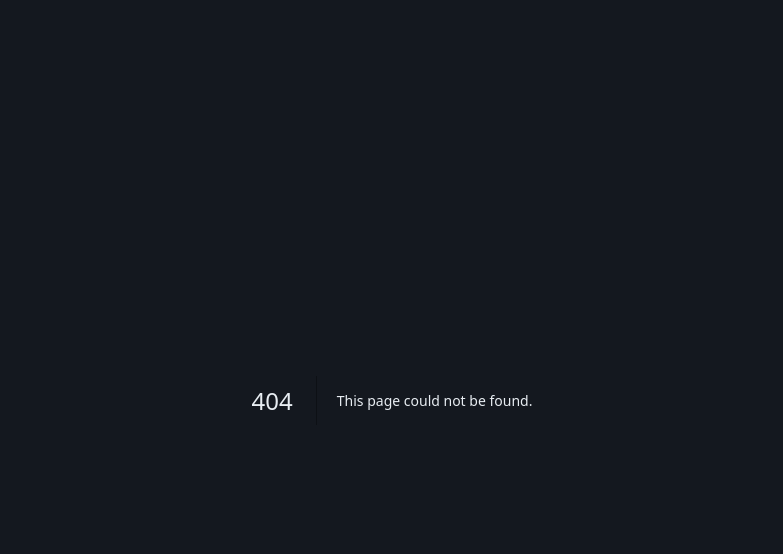
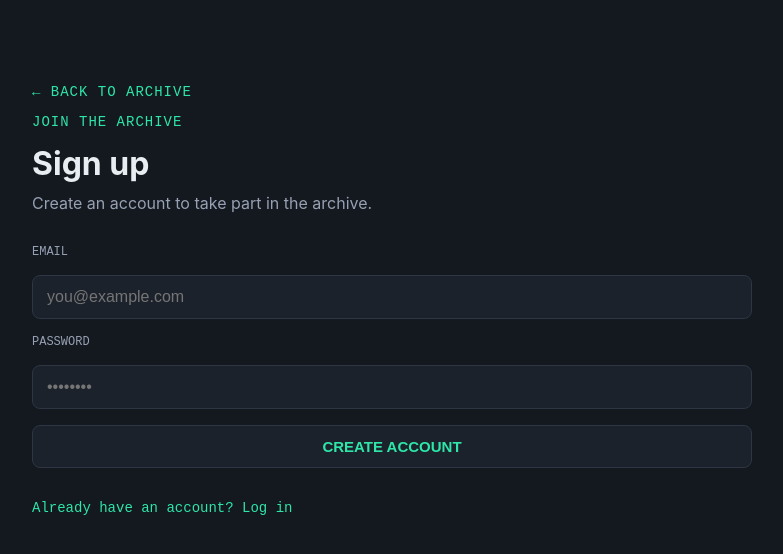
Before and after one commit to Zephy3275/Srun-Nguon-Ly---My-Khmer-Living-Archive, a Next.js app: page /signup in a window 1280 px wide. Before the commit this address had no page. Shown: the top 554 px of the page, without its empty margins (248-1031 px from the left). Built offline with nearby package versions, Linux system fonts and the light colour scheme.

Commit message:
Sprint 2: sign up/login system, the doors (AI-assisted)

```diff
--- /dev/null
+++ b/app/signup/page.js
@@ -0,0 +1,50 @@
+import Link from "next/link";
+import SignupForm from "../../components/SignupForm.js";
+
+const styles = {
+  wrap: {
+    maxWidth: 720,
+    margin: "0 auto",
+    padding: "80px 24px",
+  },
+  back: {
+    fontFamily: "'Courier New', monospace",
+    fontSize: 14,
+    letterSpacing: 1,
+    color: "#2EE6A8",
+    textDecoration: "none",
+  },
+  kicker: {
+    fontFamily: "'Courier New', monospace",
+    color: "#2EE6A8",
+    fontSize: 14,
+    letterSpacing: 1,
+  },
+  title: {
+    fontSize: 32,
+    fontWeight: 700,
+    margin: "16px 0 12px",
+    lineHeight: 1.1,
+  },
+  description: {
+    fontSize: 16,
+    color: "#97A1B3",
+    margin: "0 0 24px",
+  },
+};
+
+export default function SignupPage() {
+  return (
+    <main style={styles.wrap}>
+      <Link href="/" style={styles.back}>
+        ← BACK TO ARCHIVE
+      </Link>
+      <p style={styles.kicker}>JOIN THE ARCHIVE</p>
+      <h1 style={styles.title}>Sign up</h1>
+      <p style={styles.description}>
+        Create an account to take part in the archive.
+      </p>
+      <SignupForm />
+    </main>
+  );
+}
--- /dev/null
+++ b/components/SignupForm.js
@@ -0,0 +1,137 @@
+"use client";
+
+import { useState } from "react";
+import { useRouter } from "next/navigation";
+import Link from "next/link";
+import { createClient } from "../utils/supabase/client.js";
+
+const styles = {
+  form: {
+    marginTop: 32,
+    display: "flex",
+    flexDirection: "column",
+    gap: 16,
+  },
+  label: {
+    fontFamily: "'Courier New', monospace",
+    fontSize: 12,
+    color: "#97A1B3",
+  },
+  input: {
+    width: "100%",
+    padding: "12px 14px",
+    fontSize: 16,
+    backgroundColor: "#1C222C",
+    border: "1px solid #2E3644",
+    borderRadius: 8,
+    color: "#E8EDF2",
+    outline: "none",
+    boxSizing: "border-box",
+  },
+  button: {
+    padding: "12px 16px",
+    fontSize: 15,
+    fontWeight: 600,
+    backgroundColor: "#1C222C",
+    color: "#2EE6A8",
+    border: "1px solid #2E3644",
+    borderRadius: 8,
+    cursor: "pointer",
+  },
+  error: {
+    color: "#E86A5A",
+    fontSize: 14,
+    margin: "16px 0 0",
+  },
+  linkRow: {
+    fontFamily: "'Courier New', monospace",
+    fontSize: 14,
+    color: "#2EE6A8",
+    marginTop: 16,
+  },
+  link: {
+    color: "#2EE6A8",
+    textDecoration: "none",
+  },
+};
+
+export default function SignupForm() {
+  const router = useRouter();
+  const [email, setEmail] = useState("");
+  const [password, setPassword] = useState("");
+  const [error, setError] = useState("");
+  const [loading, setLoading] = useState(false);
+
+  async function handleSubmit(e) {
+    e.preventDefault();
+    setError("");
+    setLoading(true);
+
+    const supabase = createClient();
+    const { data, error: authError } = await supabase.auth.signUp({
+      email,
+      password,
+    });
+
+    if (authError) {
+      setError("Something went wrong. Please try again.");
+      setLoading(false);
+      return;
+    }
+
+    if (data.session) {
+      // A session is returned only when email confirmation is disabled,
+      // which is how this project is configured. Log straight in.
+      router.push("/");
+      router.refresh();
+      return;
+    }
+
+    // Safety net: if confirmation were enabled, no session is returned yet.
+    setLoading(false);
+    setError("Check your email to confirm your account.");
+  }
+
+  return (
+    <form onSubmit={handleSubmit} style={styles.form} noValidate>
+      <label style={styles.label} htmlFor="signup-email">
+        EMAIL
+      </label>
+      <input
+        id="signup-email"
+        type="email"
+        value={email}
+        onChange={(e) => setEmail(e.target.value)}
+        placeholder="you@example.com"
+        style={styles.input}
+        required
+      />
+
+      <label style={styles.label} htmlFor="signup-password">
+        PASSWORD
+      </label>
+      <input
+        id="signup-password"
+        type="password"
+        value={password}
+        onChange={(e) => setPassword(e.target.value)}
+        placeholder="••••••••"
+        style={styles.input}
+        required
+      />
+
+      <button type="submit" disabled={loading} style={styles.button}>
+        {loading ? "CREATING ACCOUNT…" : "CREATE ACCOUNT"}
+      </button>
+
+      {error && <p style={styles.error}>{error}</p>}
+
+      <p style={styles.linkRow}>
+        Already have an account?{" "}
+        <Link href="/login" style={styles.link}>
+          Log in
+        </Link>
+      </p>
+    </form>
+  );
+}
```
Also changed, not shown: app/login/page.js (added, +50 -0 lines), components/LoginForm.js (added, +130 -0 lines), 1 other file (tests, documents, lock files or other folders).
